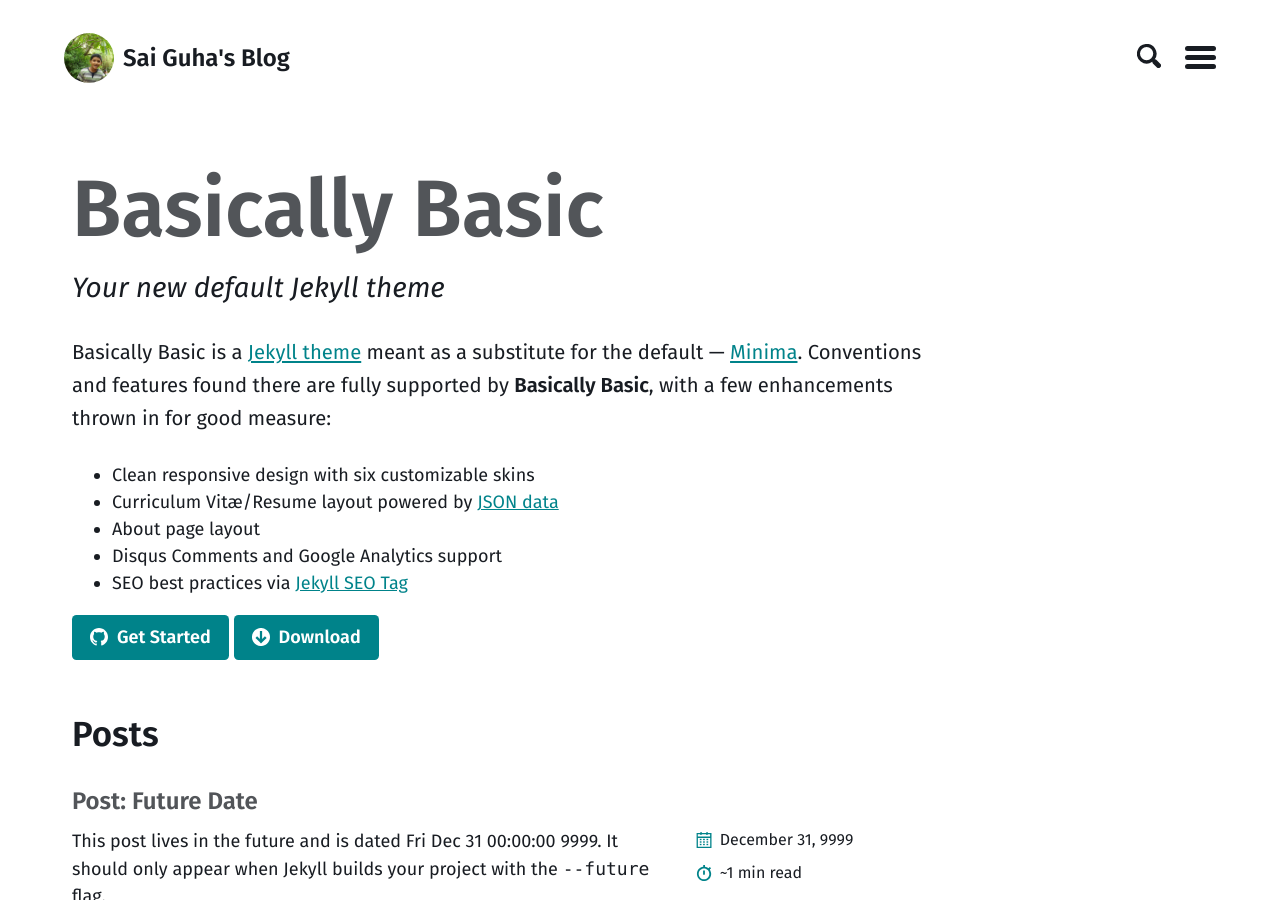
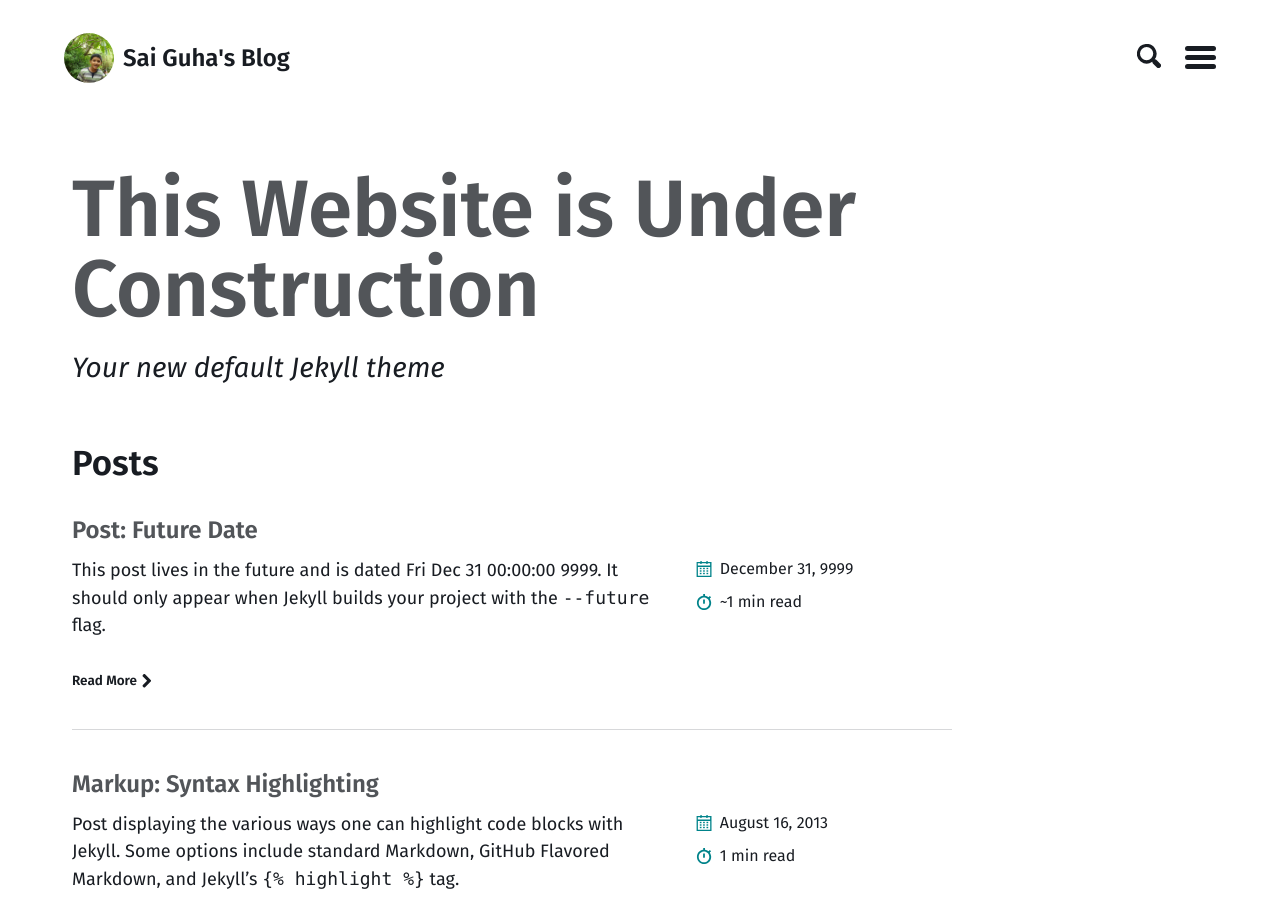
Before and after one commit to snehasaisneha/blog, a Jekyll site: the page built from index.html, in a window 1280 px wide and 900 px high. Built offline with Jekyll 4.4.1, drawn with Linux system fonts in a browser that asks for light colours; the list of posts is cut into pages by our own code; comment, search, counter and statistics services are not loaded; a style sheet for code colours, icons or effects is not loaded.

Commit message:
Update index.html

```diff
--- a/index.html
+++ b/index.html
@@ -1,21 +1,6 @@
 ---
 layout: home
 paginate: true
-alt_title: "Basically Basic"
+alt_title: "This Website is Under Construction"
 sub_title: "Your new default Jekyll theme"
-introduction: |
-  Basically Basic is a [Jekyll theme](https://jekyllrb.com/docs/themes/) meant as a substitute for the default --- [Minima](https://github.com/jekyll/minima). Conventions and features found there are fully supported by **Basically Basic**, with a few enhancements thrown in for good measure:
-
-  - Clean responsive design with six customizable skins
-  - Curriculum Vitæ/Resume layout powered by [JSON data](http://registry.jsonresume.org/)
-  - About page layout
-  - Disqus Comments and Google Analytics support
-  - SEO best practices via [Jekyll SEO Tag](https://github.com/jekyll/jekyll-seo-tag/)
-actions:
-  - label: "Get Started"
-    icon: github
-    url: "https://github.com/mmistakes/jekyll-theme-basically-basic"
-  - label: "Download"
-    icon: download
-    url: "https://github.com/mmistakes/jekyll-theme-basically-basic/archive/master.zip"
 ---
```
